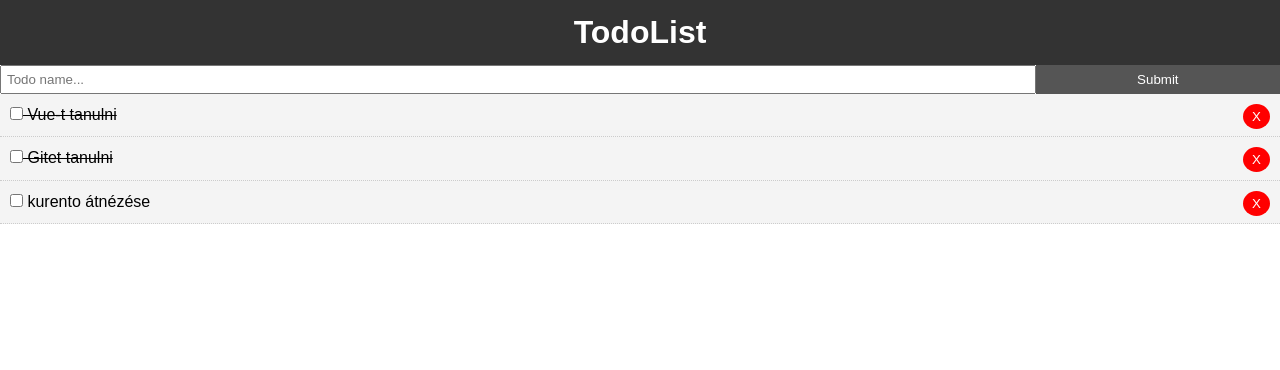
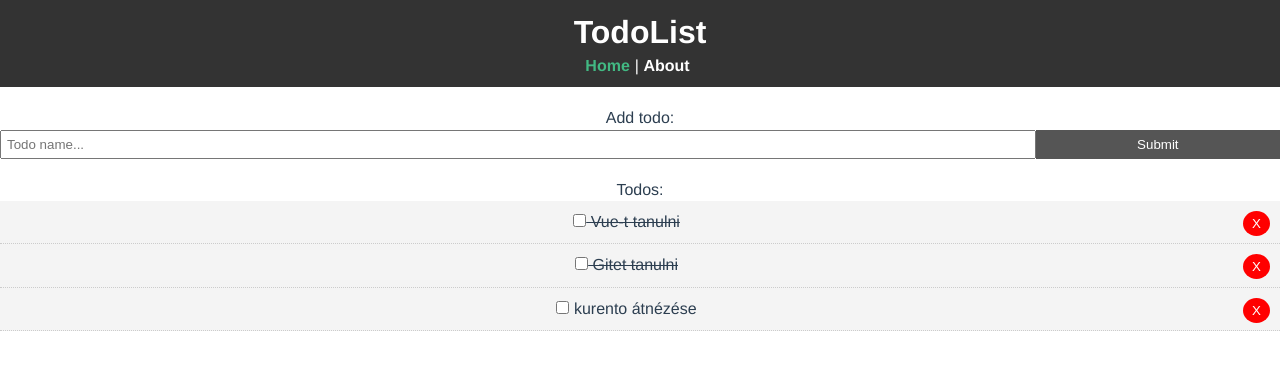
Before and after one commit to roliiii/vue-learning, a Vue app: page / in a window 1280 px wide. Shown: the top 370 px of the page. Built offline with nearby package versions, Linux system fonts and the light colour scheme.

Commit message:
vue router

```diff
--- a/package.json
+++ b/package.json
@@ -11,11 +11,13 @@
     "axios": "^0.19.2",
     "core-js": "^3.6.4",
     "uuid": "^8.1.0",
-    "vue": "^2.6.11"
+    "vue": "^2.6.11",
+    "vue-router": "^3.2.0"
   },
   "devDependencies": {
     "@vue/cli-plugin-babel": "~4.3.0",
     "@vue/cli-plugin-eslint": "~4.3.0",
+    "@vue/cli-plugin-router": "^4.4.1",
     "@vue/cli-service": "~4.3.0",
     "babel-eslint": "^10.1.0",
     "eslint": "^6.7.2",
--- a/src/App.vue
+++ b/src/App.vue
@@ -1,76 +1,29 @@
 <template>
   <div id="app">
-    <Header />
-    <AddTodo v-on:add-todo="addTodo" />
-    <Todos v-bind:todos="todos" v-on:del-todo="deleteTodo"/>
+    <Header></Header>
+    <router-view/>
   </div>
 </template>
 
 <script>
-import Todos from "./components/Todos.vue";
+
 import Header from "./components/layout/Header.vue";
-import AddTodo from "./components/AddTodo.vue";
-//import axios from "axios"
+export default {
+  name:"app",
+  components:{
+    Header
+  }
 
-export default {
-  name: "App",
-  components: {
-    Header,
-    AddTodo,
-    Todos
-  },
-  data() {
-    return {
-      todos: [
-         { id: 1, title: "Vue-t tanulni", completed: true },
-         { id: 2, title: "Gitet tanulni", completed: true },
-         { id: 3, title: "kurento átnézése", completed: false }
-      ]
-    };
-  },
-  methods: {
-    deleteTodo(id) {
-      //axios.delete(`https://jsonplaceholder.typicode.com/todos/${id}`)
-      //.then(() => this.todos = this.todos.filter(x => x.id != id))
-      //.catch(err => console.log(err))
-      this.todos = this.todos.filter(x => x.id != id);
-    },
-    addTodo(newTodo){
-      //const {title, completed} = newTodo
-      //axios.post('https://jsonplaceholder.typicode.com/todos', {title,completed})
-      //.then(res => this.todos = [...this.todos, res.data])
-      //.catch(err => console.log(err))
-      this.todos = [...this.todos, newTodo]
-    }
-  },
-  created(){
-    //axios.get('https://jsonplaceholder.typicode.com/todos?_limit=5')
-    //.then(res=> this.todos = res.data)
-    //.catch(err => console.log(err))
-  }
-};
+}
 </script>
 
 <style>
-* {
-  box-sizing: border-box;
-  margin: 0;
-  padding: 0;
-}
-body {
-  font-family: Arial, Helvetica, sans-serif;
-  line-height: 1.4;
-}
-.btn {
-  display: inline-bloPck;
-  border: none;
-  background: #555;
-  color: white;
-  cursor: pointer;
-  padding: 7px 20px;
+#app {
+  font-family: Avenir, Helvetica, Arial, sans-serif;
+  -webkit-font-smoothing: antialiased;
+  -moz-osx-font-smoothing: grayscale;
+  text-align: center;
+  color: #2c3e50;
 }
 
-.btn:hover {
-  background: #666;
-}
 </style>
--- a/src/components/AddTodo.vue
+++ b/src/components/AddTodo.vue
@@ -1,5 +1,6 @@
 <template>
   <div>
+    <p>Add todo:</p>
     <form @submit="addTodo">
       <input type="text" v-model="title" name="title" placeholder="Todo name..." />
       <input type="submit" value="Submit" class="btn" />
@@ -37,6 +38,7 @@ export default {
 <style scoped>
 form {
   display: flex;
+  margin-bottom: 20px;
 }
 
 input[type="text"] {
--- a/src/components/Todos.vue
+++ b/src/components/Todos.vue
@@ -1,5 +1,6 @@
 <template>
     <div>
+        <p>Todos:</p>
         <div v-bind:key="todo.id" v-for="(todo, index) in todos" >
             <TodoItem :todo="todo" :index="index" v-on:del-todo="$emit('del-todo', todo.id)" />
         </div>
--- a/src/components/layout/Header.vue
+++ b/src/components/layout/Header.vue
@@ -1,13 +1,17 @@
 <template>
   <div class="header">
     <h1>TodoList</h1>
+    <div id="nav">
+      <router-link to="/">Home</router-link>|
+      <router-link to="/about">About</router-link>
+    </div>
   </div>
 </template>
 
 <script>
 export default {
   name: "Header"
-}
+};
 </script>
 
 <style scoped>
@@ -16,10 +20,20 @@ export default {
   color: #fff;
   text-align: center;
   padding: 10px;
+  margin-bottom: 20px;
 }
 .header a {
   color: #fff;
   padding-right: 5px;
   text-decoration: none;
 }
+
+#nav a {
+  font-weight: bold;
+  color: #fff;
+}
+
+#nav a.router-link-exact-active {
+  color: #42b983;
+}
 </style>
--- a/src/main.js
+++ b/src/main.js
@@ -1,8 +1,10 @@
 import Vue from 'vue'
 import App from './App.vue'
+import router from './router'
 
 Vue.config.productionTip = false
 
 new Vue({
-  render: h => h(App),
+  router,
+  render: h => h(App)
 }).$mount('#app')
--- /dev/null
+++ b/src/router/index.js
@@ -0,0 +1,27 @@
+import Vue from 'vue'
+import VueRouter from 'vue-router'
+import Home from '../views/Home.vue'
+
+Vue.use(VueRouter)
+
+  const routes = [
+  {
+    path: '/',
+    name: 'Home',
+    component: Home
+  },
+  {
+    path: '/about',
+    name: 'About',
+    // route level code-splitting
+    // this generates a separate chunk (about.[hash].js) for this route
+    // which is lazy-loaded when the route is visited.
+    component: () => import(/* webpackChunkName: "about" */ '../views/About.vue')
+  }
+]
+
+const router = new VueRouter({
+  routes
+})
+
+export default router
--- /dev/null
+++ b/src/views/About.vue
@@ -0,0 +1,17 @@
+<template>
+  <div class="about">
+    <h1>Usefull things</h1>
+
+    <h2>Video</h2>
+    <iframe
+      width="560"
+      height="315"
+      src="https://www.youtube.com/embed/Wy9q22isx3U"
+      frameborder="0"
+      allow="accelerometer; autoplay; encrypted-media; gyroscope; picture-in-picture"
+      allowfullscreen
+    ></iframe>
+    <h2>Link</h2>
+    <a rel="stylesheet" href="https://marozed.ma/vue-cheatsheet/">cheatsheet</a>
+  </div>
+</template>
--- /dev/null
+++ b/src/views/Home.vue
@@ -0,0 +1,75 @@
+<template>
+  <div id="app">
+    <AddTodo v-on:add-todo="addTodo" />
+    <Todos v-bind:todos="todos" v-on:del-todo="deleteTodo"/>
+  </div>
+</template>
+
+<script>
+import Todos from ".././components/Todos.vue";
+import AddTodo from ".././components/AddTodo.vue";
+//import axios from "axios"
+
+export default {
+  name: "Home",
+  components: {
+    AddTodo,
+    Todos
+  },
+  data() {
+    return {
+      todos: [
+         { id: 1, title: "Vue-t tanulni", completed: true },
+         { id: 2, title: "Gitet tanulni", completed: true },
+         { id: 3, title: "kurento átnézése", completed: false }
+      ]
+    };
+  },
+  methods: {
+    deleteTodo(id) {
+      //axios.delete(`https://jsonplaceholder.typicode.com/todos/${id}`)
+      //.then(() => this.todos = this.todos.filter(x => x.id != id))
+      //.catch(err => console.log(err))
+      this.todos = this.todos.filter(x => x.id != id);
+    },
+    addTodo(newTodo){
+      //const {title, completed} = newTodo
+      //axios.post('https://jsonplaceholder.typicode.com/todos', {title,completed})
+      //.then(res => this.todos = [...this.todos, res.data])
+      //.catch(err => console.log(err))
+      if(newTodo.title != ''){
+        this.todos = [...this.todos, newTodo]
+      }
+    }
+  },
+  created(){
+    //axios.get('https://jsonplaceholder.typicode.com/todos?_limit=5')
+    //.then(res=> this.todos = res.data)
+    //.catch(err => console.log(err))
+  }
+};
+</script>
+
+<style>
+* {
+  box-sizing: border-box;
+  margin: 0;
+  padding: 0;
+}
+body {
+  font-family: Arial, Helvetica, sans-serif;
+  line-height: 1.4;
+}
+.btn {
+  display: inline-bloPck;
+  border: none;
+  background: #555;
+  color: white;
+  cursor: pointer;
+  padding: 7px 20px;
+}
+
+.btn:hover {
+  background: #666;
+}
+</style>
```
Also changed, not shown: 1 other file (tests, documents, lock files or other folders). Lines whose indentation alone changed are shown as unchanged.
